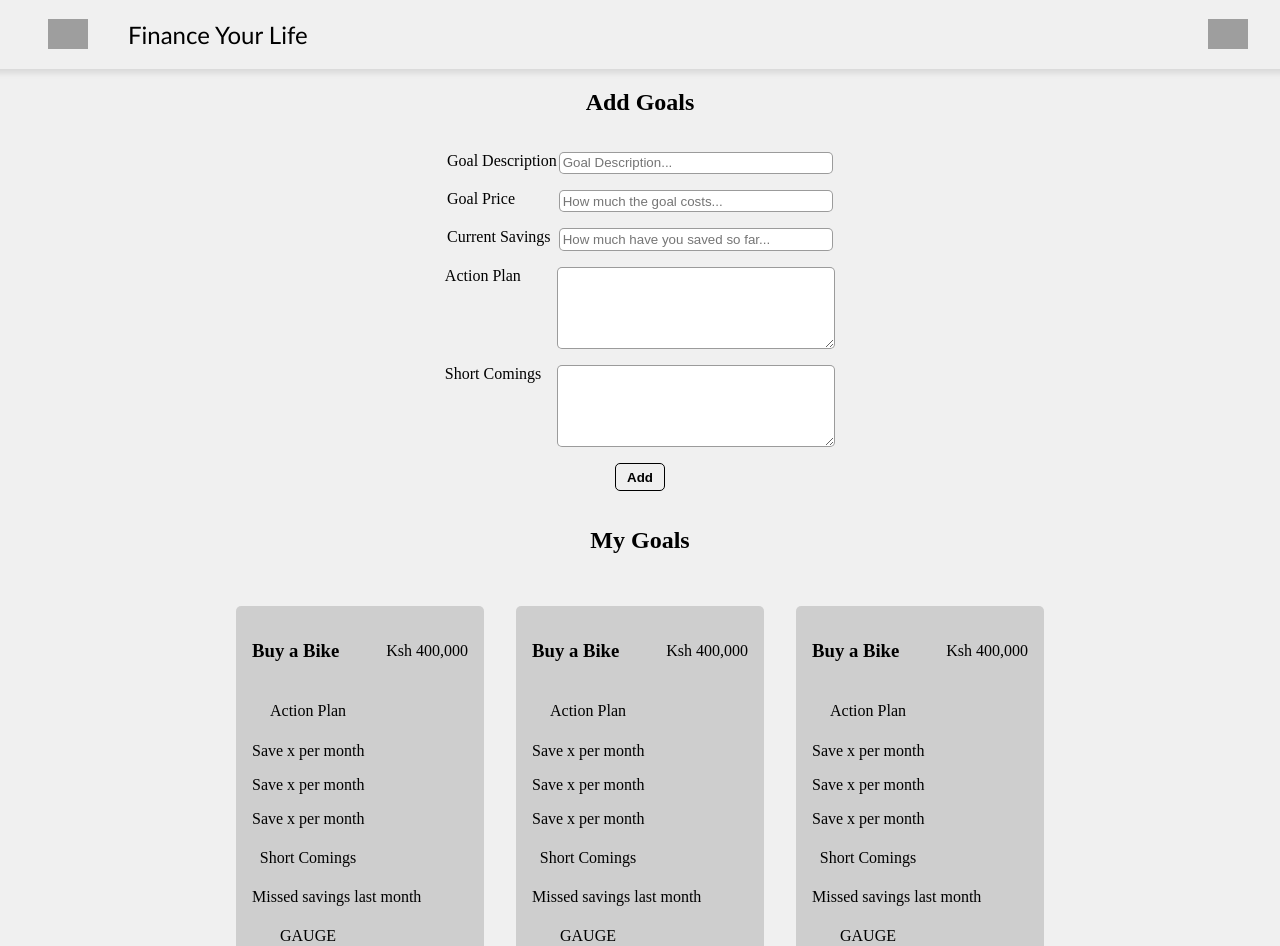
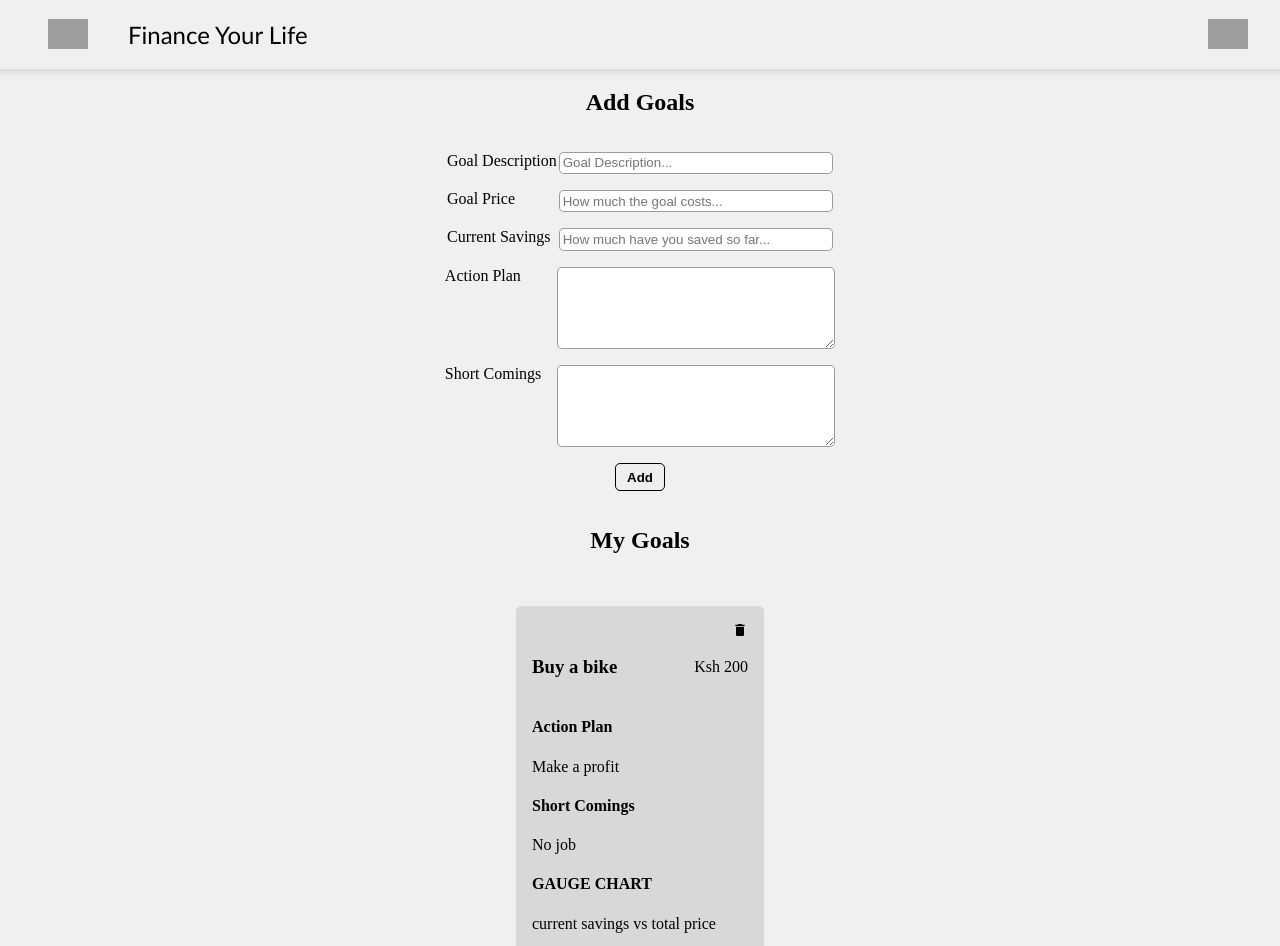
Before and after one commit to Edmund-Kiama/financeYourLife, a React (Vite) app: page /goals-tracker in a window 1280 px wide. Shown: the top 946 px of the page. Built offline with nearby package versions, Linux system fonts and the light colour scheme; grey boxes are pictures that could not be loaded.

Commit message:
feat: adds logic functionallity to goal page

```diff
--- a/src/components/ForecastDashboard.jsx
+++ b/src/components/ForecastDashboard.jsx
@@ -231,7 +231,7 @@ export default function ForecastDash() {
             const month = prev[monthData.month.toLowerCase()];
             updatedMonth = {
               ...month,
-              income: month.income.filter((_, i) => i !== index)
+              income: month.income.filter((cost, idx) => idx !== index)
             };
 
             setMonthData(updatedMonth)
@@ -252,7 +252,7 @@ export default function ForecastDash() {
             const month = prev[monthData.month.toLowerCase()];
             updatedMonth = {
               ...month,
-              expense: month.expense.filter((_, i) => i !== index)
+              expense: month.expense.filter((cost, idx) => idx !== index)
             };
 
             setMonthData(updatedMonth)
--- a/src/components/GoalsTracker.jsx
+++ b/src/components/GoalsTracker.jsx
@@ -2,7 +2,69 @@ import Navbar from "./Navbar"
 import Footer from "./Footer"
 import styles from "../styles/goal.module.css"
 
+import { MdDelete } from "react-icons/md";
+
+import { useState, useEffect } from "react";
+
+const goalsTracked = [
+    {
+        description: "Buy a bike",
+        price:200,
+        currentSavings: 300,
+        actionPlan: "Make a profit",
+        shortComings: "No job"
+    }
+]
+
 export default function GoalsTracker() {
+    const[myGoals, setMyGoals] = useState(() => {
+        let stored = localStorage.getItem("myGoals")
+        return stored ? JSON.parse(stored) : goalsTracked
+    })
+
+    const [description, setDescription] = useState("")
+    const [price, setPrice] = useState("")
+    const [savings, setSavings] = useState("")
+    const [action, setAction] = useState("")
+    const [sc, setSc] = useState("")
+
+    const storeToLocale = (key, value) => {
+        try {
+            localStorage.setItem(key, JSON.stringify(value))
+        } catch (error) {
+            console.error("Error on storing to locale: ", error )
+            return null
+        }
+    }
+
+    const handleSubmit = (e) => {
+        e.preventDefault()
+        const form = {
+            description: description,
+            price: price,
+            currentSavings: savings,
+            actionPlan: action,
+            shortComings:sc
+        }
+        let updatedGoals = [...myGoals, form]
+
+        setMyGoals(updatedGoals)
+        storeToLocale("myGoals", updatedGoals)
+        console.log(updatedGoals)
+
+        setDescription("")
+        setPrice("")
+        setAction("")
+        setSavings("")
+        setSc("")
+    }
+
+    const handleGoalDelete = (index) => {
+        let updatedGoals = myGoals.filter((goal,idx) => idx !== index)
+
+        setMyGoals(updatedGoals)
+        storeToLocale("myGoals", updatedGoals)
+    }
 
     return (
         <>
@@ -13,44 +75,47 @@ export default function GoalsTracker() {
                         <h2>Add Goals</h2>
                         <div>
                             <label>Goal Description </label>
-                            <input type="text" placeholder="Goal Description..." />
+                            <input type="text" placeholder="Goal Description..." value={description} onChange={(e) => setDescription(e.target.value)} />
                         </div>
                         <div>
                             <label>Goal Price </label>
-                            <input type="number" placeholder="How much the goal costs..." />
+                            <input type="number" placeholder="How much the goal costs..." value={price} onChange={(e) => setPrice(e.target.value)}/>
                         </div>
                         <div>
                             <label>Current Savings </label>
-                            <input type="number" placeholder="How much have you saved so far..." />
+                            <input type="number" placeholder="How much have you saved so far..." value={savings} onChange={(e) => setSavings(e.target.value)}/>
                         </div>
                         <div>
                             <label>Action Plan </label>
-                            <textarea rows={5} cols={32} > </textarea>
+                            <textarea rows={5} cols={32} value={action} onChange={(e) => setAction(e.target.value)}> </textarea>
                         </div>
                         <div>
                             <label>Short Comings </label>
-                            <textarea rows={5} cols={32}> </textarea>
+                            <textarea rows={5} cols={32} value={sc} onChange={(e) => setSc(e.target.value)}> </textarea>
                         </div>
-                        <button type="submit">Add</button>
+                        <button type="submit" onClick={(e) => handleSubmit(e)}>Add</button>
                     </form>
 
                     <div className={styles.goals}>
                         <h2>My Goals</h2>
                         <ul>
-                            <li>
+                            {myGoals.map((goal, idx) => {
+                                return (
+                                    <li key={idx}>
+                                        <div className={styles.delete}>
+                                            <MdDelete className={styles.deleteButton} onClick={() => handleGoalDelete(idx)}/>
+                                        </div>
                                         <div className={styles.descriPrice}>
-                                    <h3>Buy a Bike</h3>
-                                    <p>Ksh 400,000</p>
+                                            <h3>{goal.description}</h3>
+                                            <p>Ksh {goal.price}</p>
                                         </div>
                                         <div className={styles.actionPlan}>
                                             <h4>Action Plan</h4>
-                                    <p>Save x per month</p>
-                                    <p>Save x per month</p>
-                                    <p>Save x per month</p>
+                                            <p>{goal.actionPlan}</p>
                                         </div>
                                         <div className={styles.shortComings}>
                                             <h4>Short Comings</h4>
-                                    <p>Missed savings last month</p>
+                                                <p>{goal.shortComings}</p>
                                         </div>
                                         <div className={styles.chart}>
                                             <h4>GAUGE CHART</h4>
@@ -58,47 +123,8 @@ export default function GoalsTracker() {
                                         </div>
                                     </li>
 
-                            <li>
-                                <div className={styles.descriPrice}>
-                                    <h3>Buy a Bike</h3>
-                                    <p>Ksh 400,000</p>
-                                </div>
-                                <div className={styles.actionPlan}>
-                                    <h4>Action Plan</h4>
-                                    <p>Save x per month</p>
-                                    <p>Save x per month</p>
-                                    <p>Save x per month</p>
-                                </div>
-                                <div className={styles.shortComings}>
-                                    <h4>Short Comings</h4>
-                                    <p>Missed savings last month</p>
-                                </div>
-                                <div className={styles.chart}>
-                                    <h4>GAUGE CHART</h4>
-                                    <p>current savings vs total price</p>
-                                </div>
-                            </li>
-
-                            <li>
-                                <div className={styles.descriPrice}>
-                                    <h3>Buy a Bike</h3>
-                                    <p>Ksh 400,000</p>
-                                </div>
-                                <div className={styles.actionPlan}>
-                                    <h4>Action Plan</h4>
-                                    <p>Save x per month</p>
-                                    <p>Save x per month</p>
-                                    <p>Save x per month</p>
-                                </div>
-                                <div className={styles.shortComings}>
-                                    <h4>Short Comings</h4>
-                                    <p>Missed savings last month</p>
-                                </div>
-                                <div className={styles.chart}>
-                                    <h4>GAUGE CHART</h4>
-                                    <p>current savings vs total price</p>
-                                </div>
-                            </li>
+                                )
+                            })}
                         </ul>
                     </div>
                 </section>
--- a/src/styles/goal.module.css
+++ b/src/styles/goal.module.css
@@ -53,7 +53,7 @@
 }
 .goalSection input:hover,
 .goalSection textarea:hover {
-    transform: scale(1.1);
+    transform: scale(1.05);
 }
 .goalSection button:hover {
     background-color:black;
@@ -78,7 +78,11 @@
     padding: 1em;
     width: 25%;
     border-radius: 5px;
-    background-color: rgba(0, 0, 0, 0.141);
+    background-color: rgba(0, 0, 0, 0.1);
+    transition: 0.3s ease;
+}
+.goalSection li:hover{
+    background-color: rgba(0, 0, 0, 0.12);
 }
 @media (max-width: 813px) {
     .goalSection li {
@@ -94,12 +98,19 @@
     align-items: center;
     justify-content: space-between;
 }
-.goalSection li h4 {
-    font-weight: 100;
-    text-align: center;
-    width: 7em;
-}
 .goalSection .actionPlan p,
 .goalSection .shortComings p {
     width: 100%;
 }
+.goalSection .delete{
+    display: flex;
+    justify-content: end;
+    align-items: center;
+}
+.goalSection .deleteButton{
+    cursor: pointer;
+    transition: 0.3s ease;
+}
+.goalSection .deleteButton:hover{
+    transform: scale(1.5);
+}
```
Lines whose indentation alone changed are shown as unchanged.
